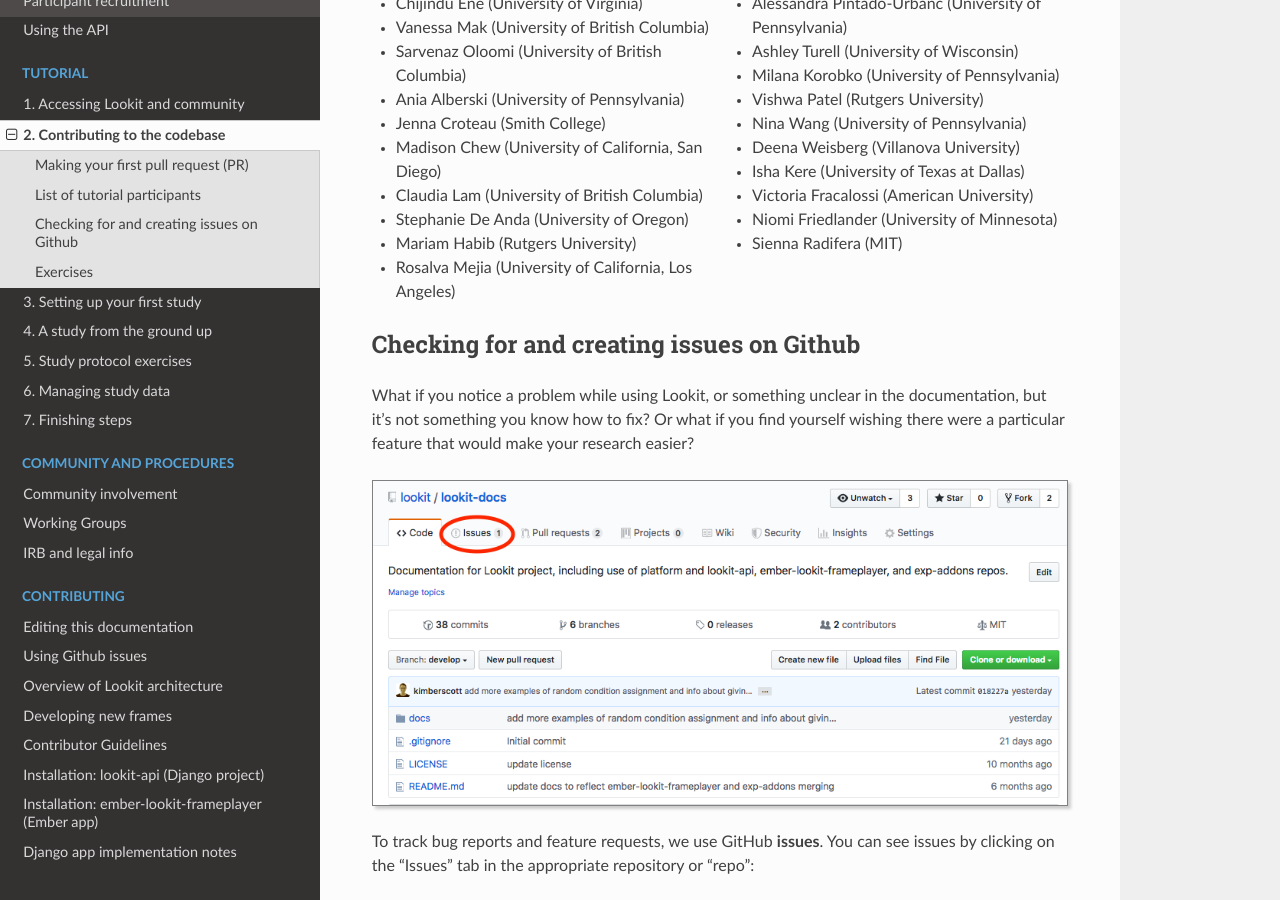
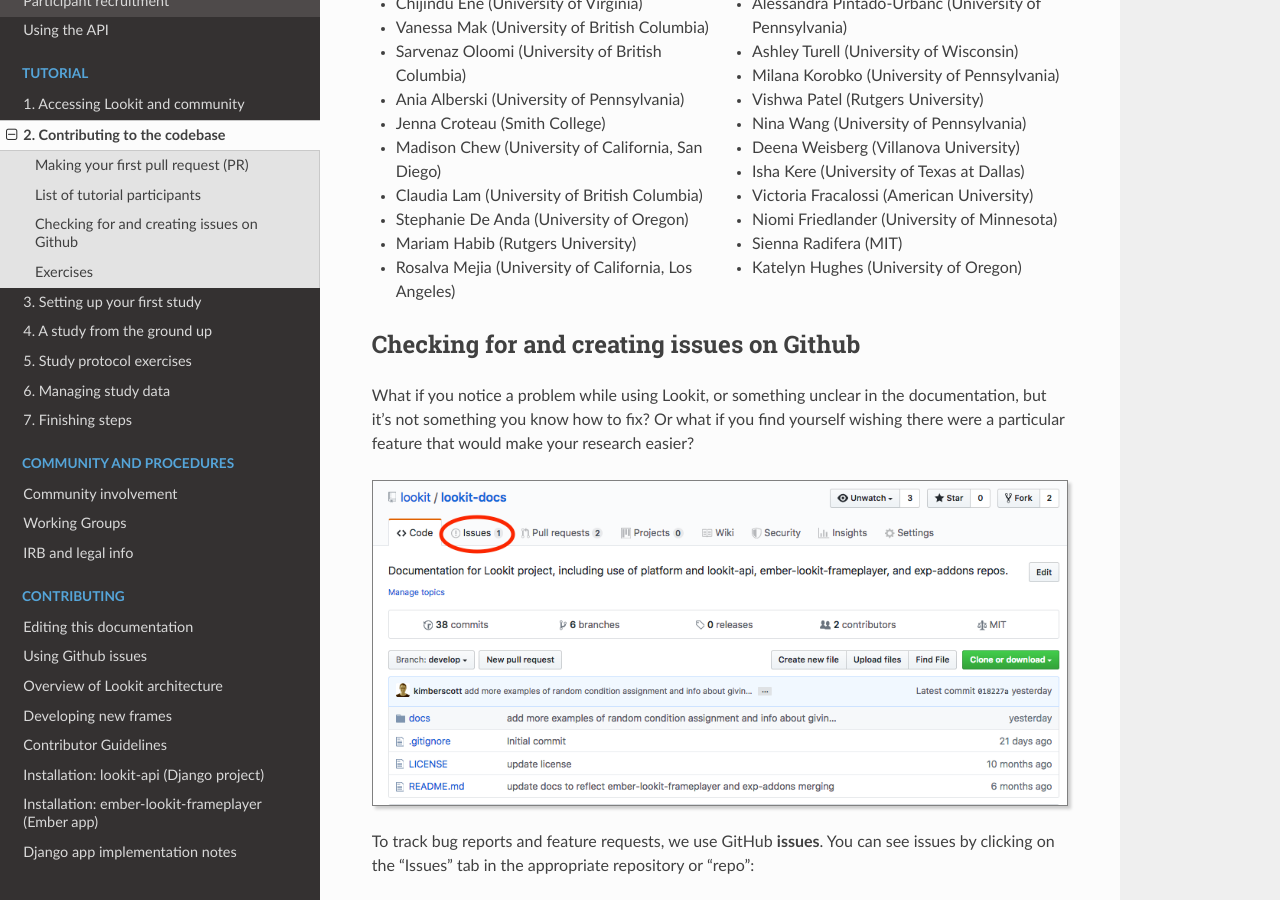
Before and after one commit to lookit/lookit-docs, a Sphinx documentation site: the page built from docs/source/tutorial-contributing.rst, in a window 1280 px wide and 900 px high, scrolled down 7209 px. Built offline with Sphinx 7.4.7 and the Read the Docs theme 2.0.0, drawn with Linux system fonts in a browser that asks for light colours.

Commit message:
Add tutorial participant to list

```diff
--- a/docs/source/tutorial-contributing.rst
+++ b/docs/source/tutorial-contributing.rst
@@ -281,6 +281,7 @@
 - Victoria Fracalossi (American University)
 - Niomi Friedlander (University of Minnesota)
 - Sienna Radifera (MIT)
+- Katelyn Hughes (University of Oregon)
 
 Checking for and creating issues on Github
 -------------------------------------------
```
